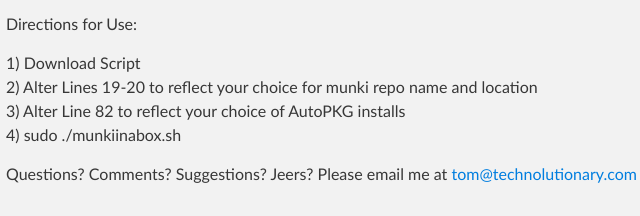
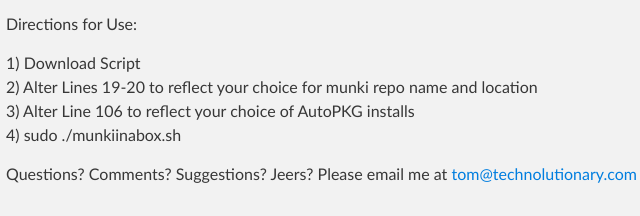
Before and after one commit to tbridge/munki-in-a-box, a plain HTML site: page index.html in a window 1280 px wide. Shown: the part 728-944 px from the top of the page, 314-954 px from the left. Drawn offline with Linux system fonts and the light colour scheme.

Commit message:
docs update
docs update

```diff
--- a/index.html
+++ b/index.html
@@ -52,7 +52,7 @@
 
 <p>1) Download Script<br>
 2) Alter Lines 19-20 to reflect your choice for munki repo name and location<br>
-3) Alter Line 82 to reflect your choice of AutoPKG installs<br>
+3) Alter Line 106 to reflect your choice of AutoPKG installs<br>
 4) sudo ./munkiinabox.sh</p>
 
 <p>Questions? Comments? Suggestions? Jeers? Please email me at <a href="mailto:tom@technolutionary.com">tom@technolutionary.com</a></p>
```
